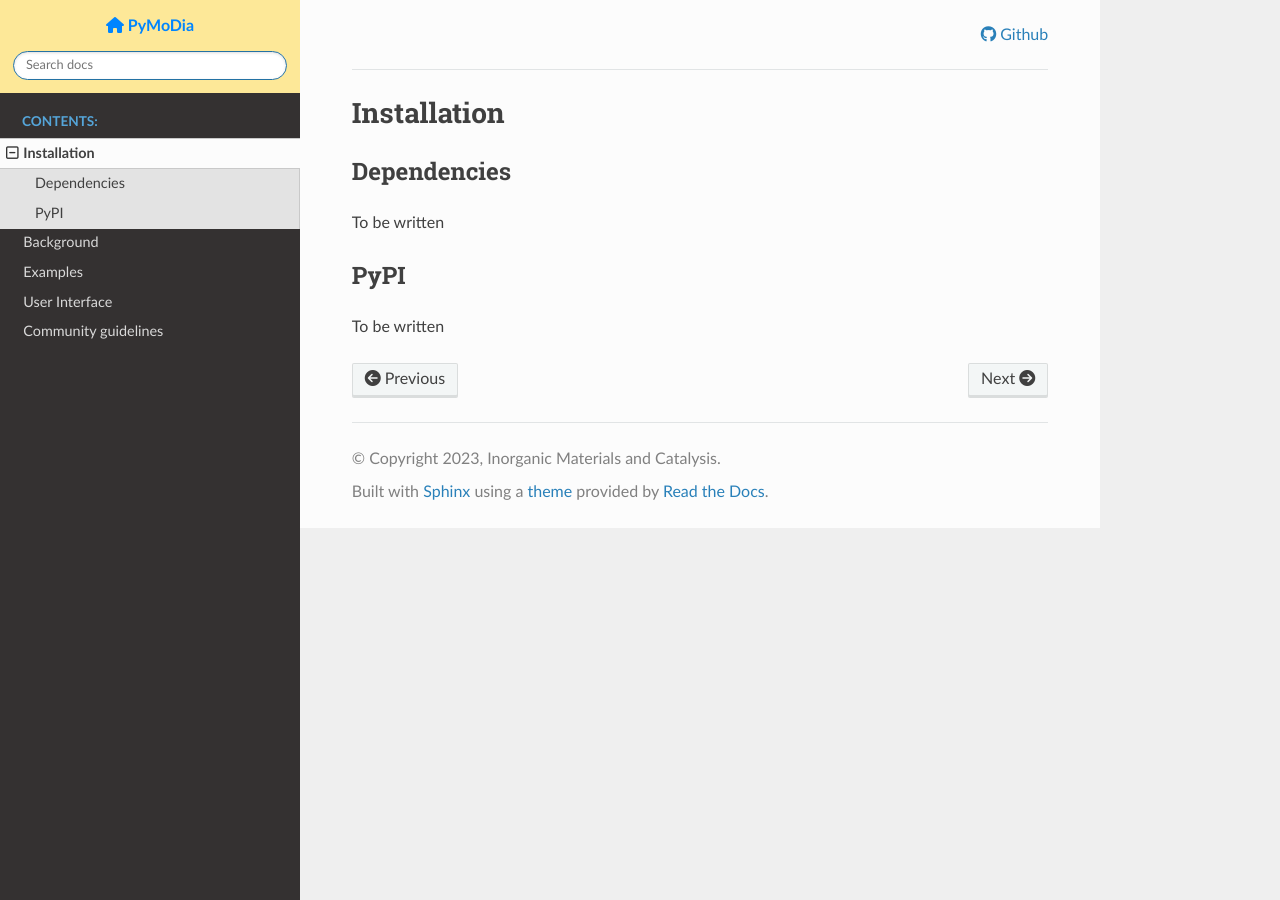
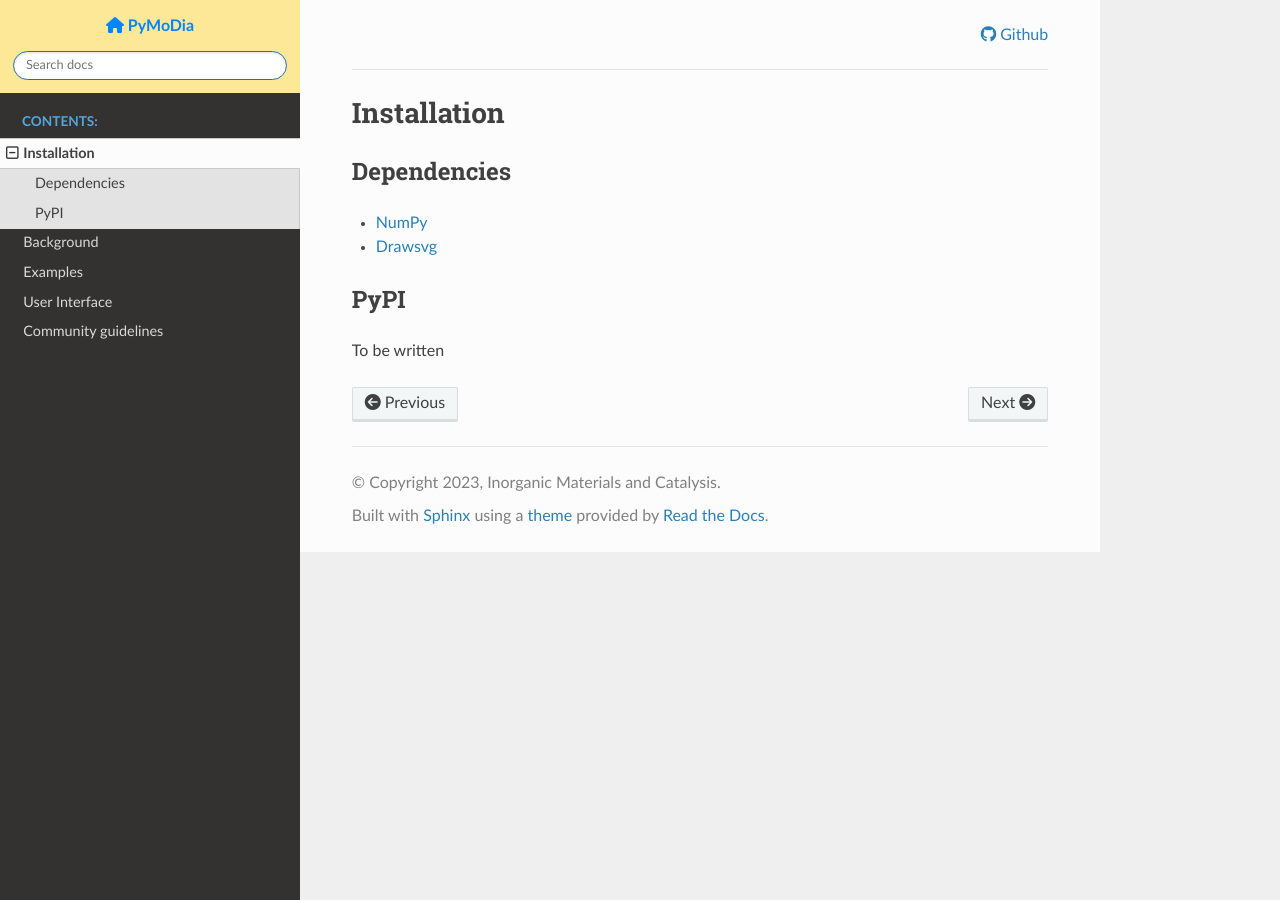
Before and after one commit to ifilot/pymodia, a Sphinx documentation site: the page built from docs/installation.rst, in a window 1280 px wide. Built offline with Sphinx 7.4.7 and the Read the Docs theme 2.0.0, drawn with Linux system fonts in a browser that asks for light colours; nearby versions of some CDN libraries.

Commit message:
Replacing nose

```diff
--- a/docs/installation.rst
+++ b/docs/installation.rst
@@ -7,7 +7,8 @@ Installation
 Dependencies
 ------------
 
-To be written
+* `NumPy <https://numpy.org/>`_
+* `Drawsvg <https://github.com/cduck/drawsvg>`_
 
 PyPI
 ----
```
Also changed, not shown: .gitlab-ci.yml.
